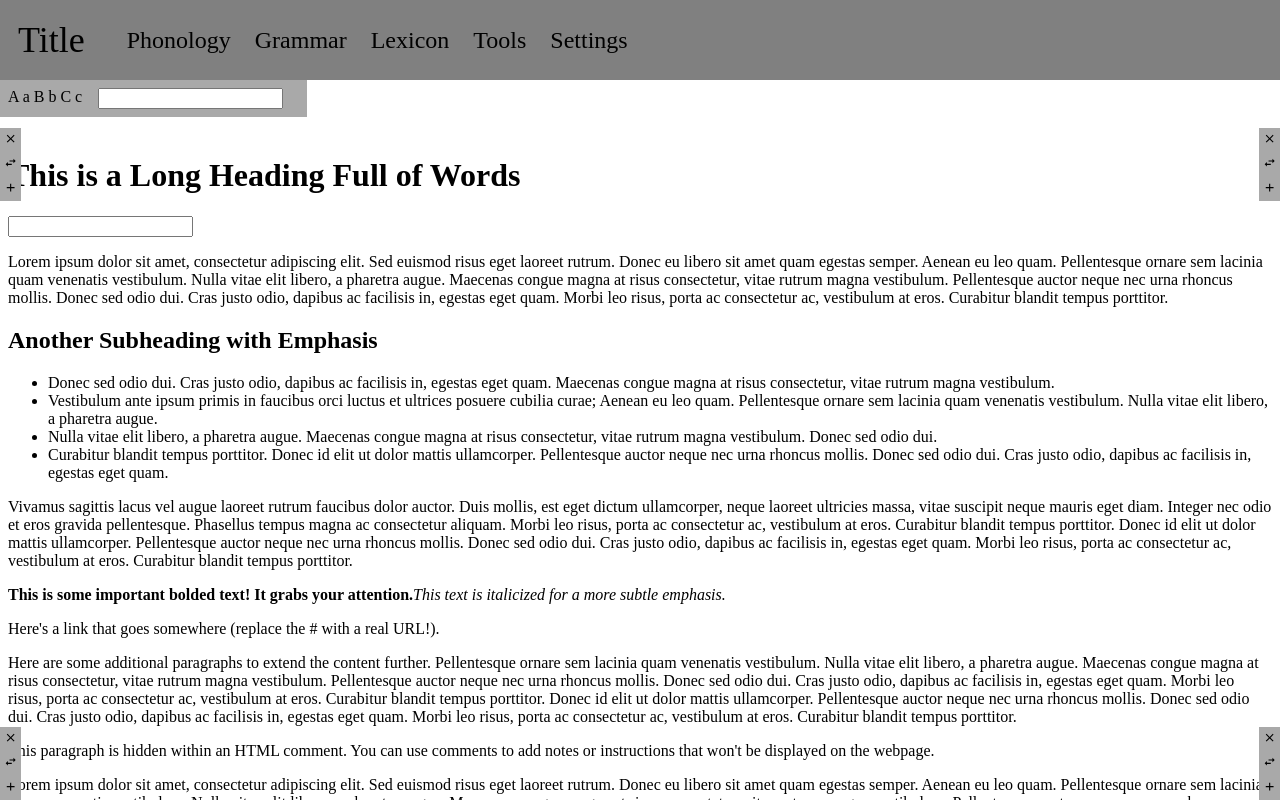
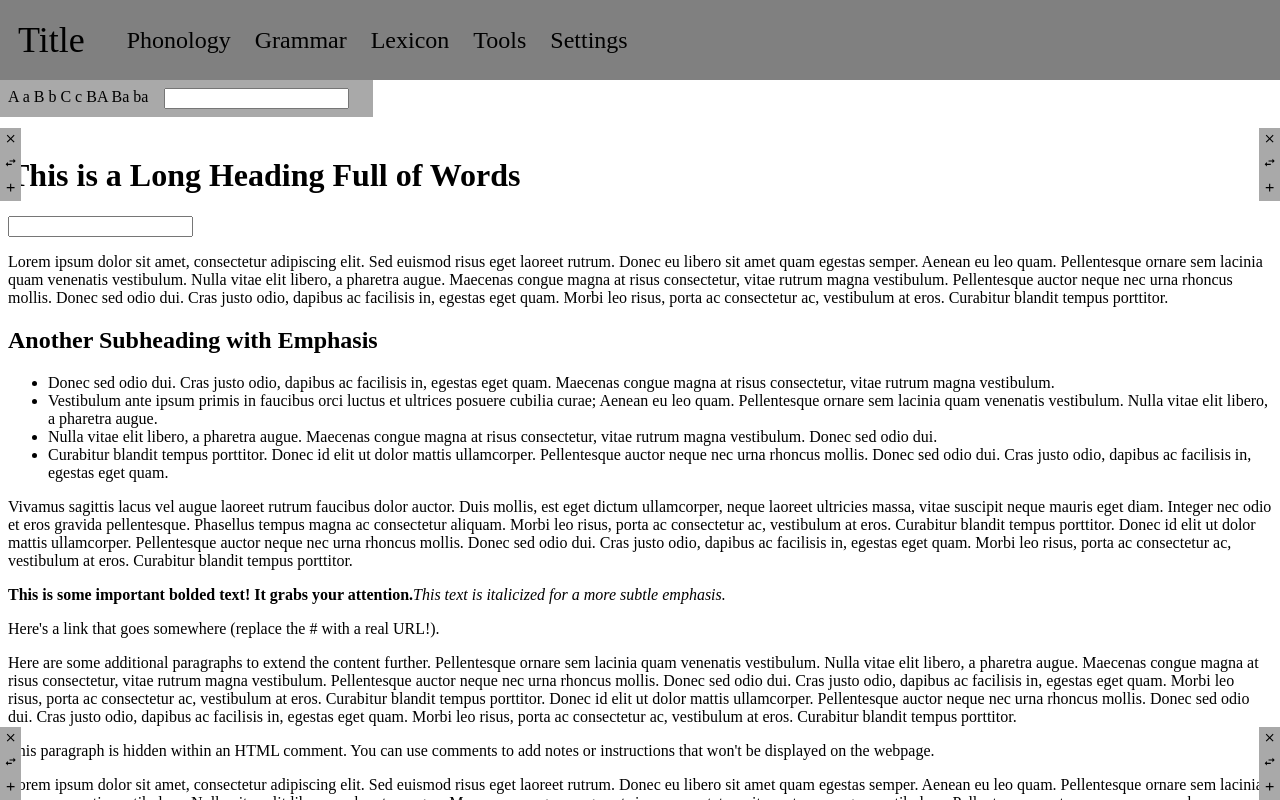
Before and after one commit to liujip0/liujip0.github.io, a React (Vite) app in the folder morpheme/: page / in a window 1280 px wide. Built offline with nearby package versions, Linux system fonts and the light colour scheme.

Commit message:
more testing

```diff
--- a/morpheme/src/App.jsx
+++ b/morpheme/src/App.jsx
@@ -24,7 +24,7 @@ export default function App() {
           gridArea: 'b'
       }}>
           <Widget>
-              A a B b C c
+              A a B b C c BA Ba ba
           </Widget>
           <Widget>
               <input type="text" />
```
